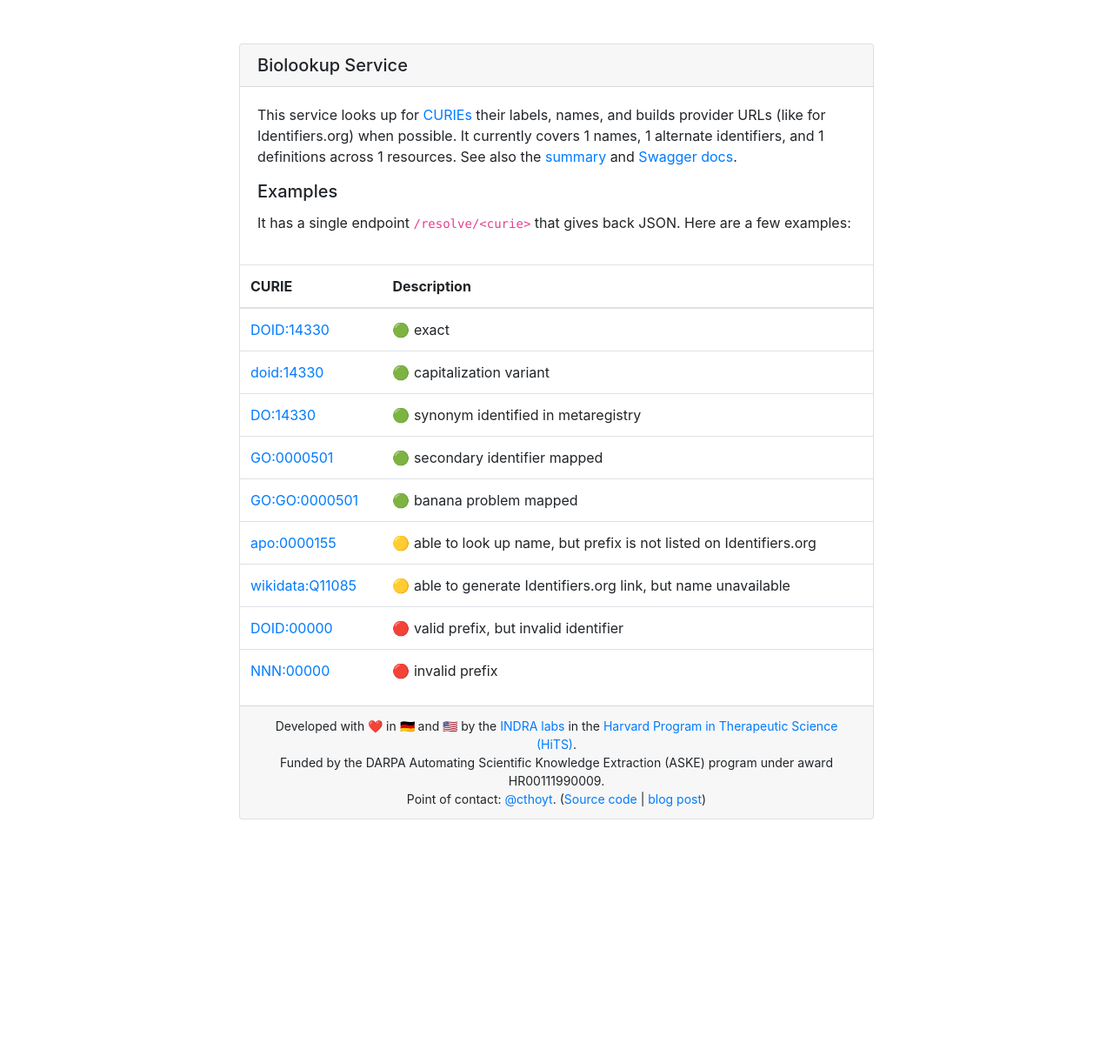
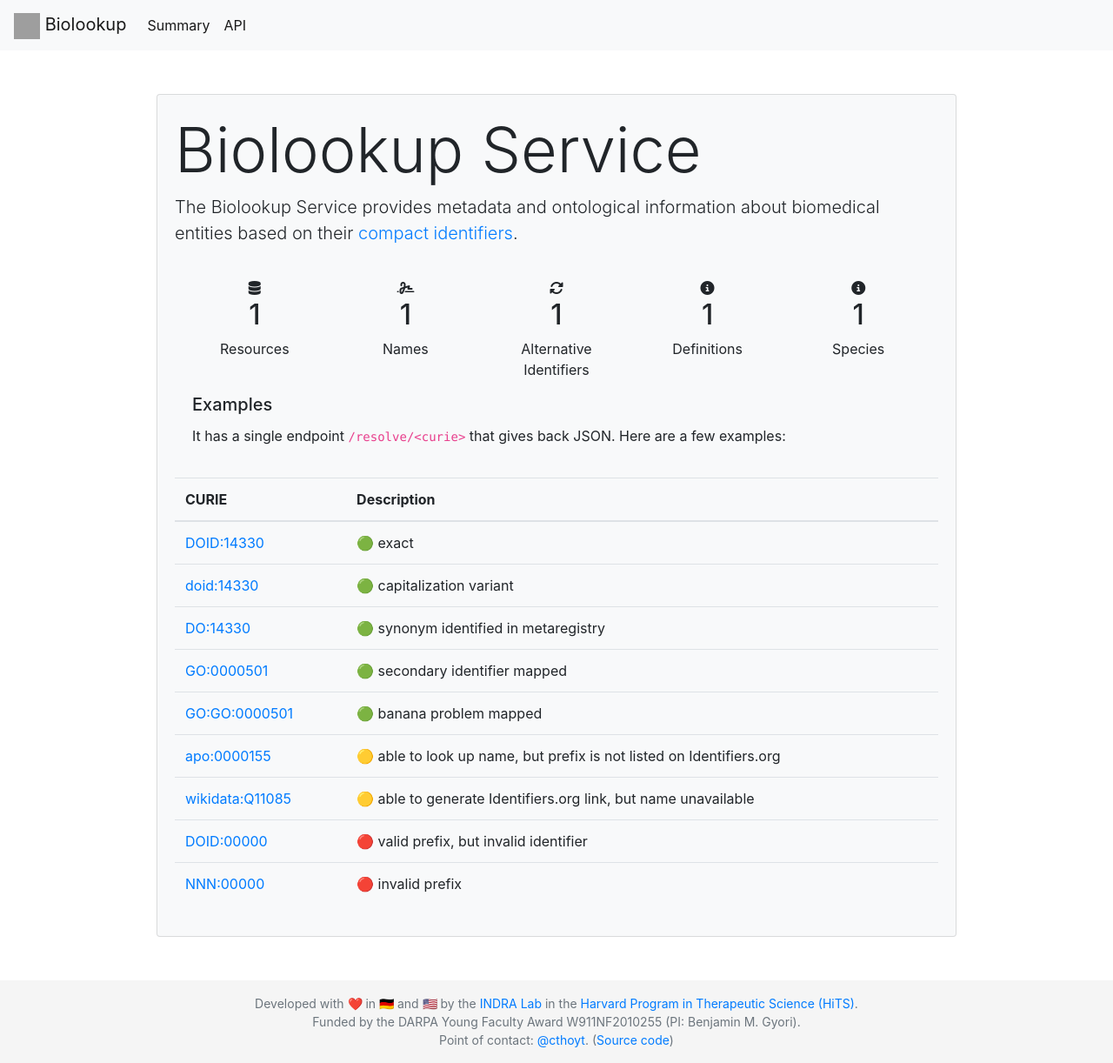
Before and after one commit to biopragmatics/biolookup, a Flask app: template src/biolookup/app/templates/home.html in a window 1280 px wide. Shown: the whole page at 87% size. Before the commit the page ends 942 px from the top, so only its background shows below. Run offline with Flask 2, Linux system fonts and the light colour scheme; the template is opened without the code that fills it: most values are stand-ins (such as "Sample title", 1, 10 or a date in 2020); parts of the project's set-up code (start-up, migrations or seed data) failed here and were passed over; some libraries are stand-ins or nearby versions; grey boxes are pictures that could not be loaded.

Commit message:
Begin updating UI

```diff
--- a/src/biolookup/app/templates/base.html
+++ b/src/biolookup/app/templates/base.html
@@ -9,6 +9,23 @@
         {% block styles %}
             <!-- Bootstrap CSS -->
             {{ bootstrap.load_css() }}
+
+            <style>
+                html, body {
+                    height: 100%;
+                }
+
+                body {
+                    display: flex;
+                    flex-flow: column;
+                }
+
+                .footer {
+                    margin-top: auto;
+                    padding-top: 1em;
+                    background-color: #f5f5f5;
+                }
+            </style>
         {% endblock %}
 
         <script src="https://kit.fontawesome.com/4c86883252.js" crossorigin="anonymous"></script>
@@ -17,16 +34,48 @@
     {% endblock %}
 </head>
 <body>
-<div class="container" style="margin-top: 50px; margin-bottom: 50px">
-    <div class="row justify-content-center">
-        <div class="col-md-8 col-lg-8">
-            <div class="card">
-                <!-- Your page content -->
-                {% block content %}{% endblock %}
+
+<nav class="navbar navbar-expand-lg navbar-light bg-light">
+    <a class="navbar-brand" href="{{ url_for("ui.home") }}">
+        <img src="{{ url_for('static', filename='logo.svg') }}" width="30" height="30" alt="">
+        Biolookup
+    </a>
+    <button class="navbar-toggler" type="button" data-toggle="collapse" data-target="#navbarNav"
+            aria-controls="navbarNav" aria-expanded="false" aria-label="Toggle navigation">
+        <span class="navbar-toggler-icon"></span>
+    </button>
+    <div class="collapse navbar-collapse" id="navbarNav">
+        <ul class="navbar-nav">
+            <li class="nav-item active">
+                <a class="nav-link" href="{{ url_for(".summary") }}">Summary</a>
+            </li>
+            <li class="nav-item active">
+                <a class="nav-link" href="{{ url_for("flasgger.apidocs") }}">API</a>
+            </li>
+        </ul>
+    </div>
+</nav>
+
+{% block main %}
+    <div class="container" style="margin-top: 50px; margin-bottom: 50px">
+        <div class="row justify-content-center">
+            <div {% block containerattr %}class="col-md-10 col-lg-10"{% endblock %}>
+                {% block container %}{% endblock %}
             </div>
         </div>
     </div>
-</div>
+{% endblock %}
+
+<footer class="footer">
+    <p class="small text-center text-muted">
+        Developed with ❤️ in 🇩🇪 and 🇺🇸 by the <a href="https://indralab.github.io">INDRA Lab</a> in the
+        <a href="https://hits.harvard.edu">Harvard Program in Therapeutic Science (HiTS)</a>.<br/>
+        Funded by the DARPA Young Faculty Award W911NF2010255 (PI: Benjamin M. Gyori).<br/>
+        Point of contact: <a href="https://github.com/cthoyt">@cthoyt</a>.
+        (<a href="https://github.com/bioregistry/bioregistry">Source code</a>)
+    </p>
+</footer>
+
 {% block scripts %}
     <!-- Optional JavaScript -->
     {{ bootstrap.load_js() }}
--- a/src/biolookup/app/templates/footer.html
+++ /dev/null
@@ -1,8 +0,0 @@
-<p class="small" style="margin-bottom: 0">
-    Developed with ❤️ in 🇩🇪 and 🇺🇸 by the <a href="https://indralab.github.io">INDRA labs</a> in the
-    <a href="https://hits.harvard.edu">Harvard Program in Therapeutic Science (HiTS)</a>.<br/>
-    Funded by the DARPA Automating Scientific Knowledge Extraction (ASKE) program under award
-    HR00111990009.<br/> Point of contact: <a href="https://github.com/cthoyt">@cthoyt</a>.
-    (<a href="https://github.com/biolookup/biolookup">Source code</a> |
-    <a href="https://cthoyt.com/2020/04/18/ooh-na-na.html">blog post</a>)
-</p>
--- a/src/biolookup/app/templates/home.html
+++ b/src/biolookup/app/templates/home.html
@@ -1,18 +1,52 @@
 {% extends "base.html" %}
 
-{% block content %}
-    <h5 class="card-header">Biolookup Service</h5>
+{% block container %}
+    <div class="card card-body bg-light">
+        <h1 class="display-3">Biolookup Service</h1>
+        <p class="lead">
+            The Biolookup Service provides metadata and ontological information about biomedical
+            entities based on their <a href="https://en.wikipedia.org/wiki/CURIE">compact identifiers</a>.
+        </p>
         <div class="card-body">
-        <p>
-            This service looks up for <a href="https://en.wikipedia.org/wiki/CURIE">CURIEs</a>
-            their labels, names, and builds provider URLs (like for Identifiers.org) when possible.
-            {% if name_count %}It currently covers {{ name_count }} names,
-                {{ alts_count }} alternate identifiers, and {{ definition_count }} definitions
-                across {{ prefix_count }} resources{% endif %}.
-            See also the <a href="{{ url_for(".summary") }}"> summary</a> and
-            <a href="{{ url_for("flasgger.apidocs") }}">Swagger docs</a>.
-        </p>
-
+            {% if name_count %}
+                <div class="row text-center">
+                    <div class="col">
+                        <div class="counter">
+                            <i class="fa fa-database"></i>
+                            <h2 class="count-prefixes" data-from="0" data-to="{{ prefix_count }}" data-time="1000"></h2>
+                            <p class="count-text ">Resources</p>
+                        </div>
+                    </div>
+                    <div class="col">
+                        <div class="counter">
+                            <i class="fa fa-signature"></i>
+                            <h2 class="count-names" data-to="{{ name_count }}" data-time="1000"></h2>
+                            <p class="count-text ">Names</p>
+                        </div>
+                    </div>
+                    <div class="col">
+                        <div class="counter">
+                            <i class="fa fa-sync-alt"></i>
+                            <h2 class="count-alts" data-to="{{ alts_count }}" data-time="1000"></h2>
+                            <p class="count-text ">Alternative Identifiers</p>
+                        </div>
+                    </div>
+                    <div class="col">
+                        <div class="counter">
+                            <i class="fa fa-info-circle"></i>
+                            <h2 class="count-defs" data-to="{{ definition_count }}" data-time="1000"></h2>
+                            <p class="count-text">Definitions</p>
+                        </div>
+                    </div>
+                    <div class="col">
+                        <div class="counter">
+                            <i class="fa fa-info-circle"></i>
+                            <h2 class="count-defs" data-to="{{ species_count }}" data-time="1000"></h2>
+                            <p class="count-text">Species</p>
+                        </div>
+                    </div>
+                </div>
+            {% endif %}
             <h5 class="card-title">Examples</h5>
             <p>
                 It has a single endpoint <code>/resolve/&lt;curie&gt;</code> that gives back JSON.
@@ -63,7 +97,43 @@
                 <td>🔴 invalid prefix</td>
             </tr>
         </table>
-    <div class="card-footer text-center">
-        {% include "footer.html" %}
     </div>
 {% endblock %}
+
+
+{% block scripts %}
+    {{ super() }}
+    <script>
+        (function ($) {
+            $.fn.counter = function () {
+                const $this = $(this),
+                    numberFrom = 0,
+                    numberTo = parseInt($this.attr('data-to')),
+                    delta = numberTo - numberFrom,
+                    deltaPositive = delta > 0,
+                    time = parseInt($this.attr('data-time')),
+                    changeTime = 10;
+
+                let currentNumber = numberFrom,
+                    value = delta * changeTime / time;
+                var interval1;
+                const changeNumber = () => {
+                    currentNumber += value;
+                    //checks if currentNumber reached numberTo
+                    (deltaPositive && currentNumber >= numberTo) || (!deltaPositive && currentNumber <= numberTo) ? currentNumber = numberTo : currentNumber;
+                    this.text(parseInt(currentNumber));
+                    currentNumber === numberTo ? clearInterval(interval1) : currentNumber;
+                }
+
+                interval1 = setInterval(changeNumber, changeTime);
+            }
+        }(jQuery));
+
+        $(document).ready(function () {
+            $('.count-prefixes').counter();
+            $('.count-names').counter();
+            $('.count-alts').counter();
+            $('.count-defs').counter();
+        });
+    </script>
+{% endblock %}
--- a/src/biolookup/app/wsgi.py
+++ b/src/biolookup/app/wsgi.py
@@ -28,10 +28,11 @@ def home():
     """Serve the home page."""
     return render_template(
         "home.html",
-        name_count=intcomma(backend.count_names()),
-        alts_count=intcomma(backend.count_alts()),
-        prefix_count=intcomma(backend.count_prefixes()),
-        definition_count=intcomma(backend.count_definitions()),
+        name_count=backend.count_names(),
+        alts_count=backend.count_alts(),
+        prefix_count=backend.count_prefixes(),
+        definition_count=backend.count_definitions(),
+        species_count=backend.count_species(),
     )
 
 
@@ -42,6 +43,13 @@ def summary():
         "summary.html",
         summary_df=backend.summary_df(),
     )
+
+
+@ui.route("/entity/<curie>")
+def entity(curie: str):
+    """Serve an entity page."""
+    res = backend.resolve(curie)
+    return render_template("entity.html", res=res)
 
 
 def get_app(
```
Also changed, not shown: src/biolookup/app/templates/entity.html (added, +21 -0 lines), src/biolookup/app/templates/summary.html (+4 -6 lines). Lines whose indentation alone changed are shown as unchanged.
